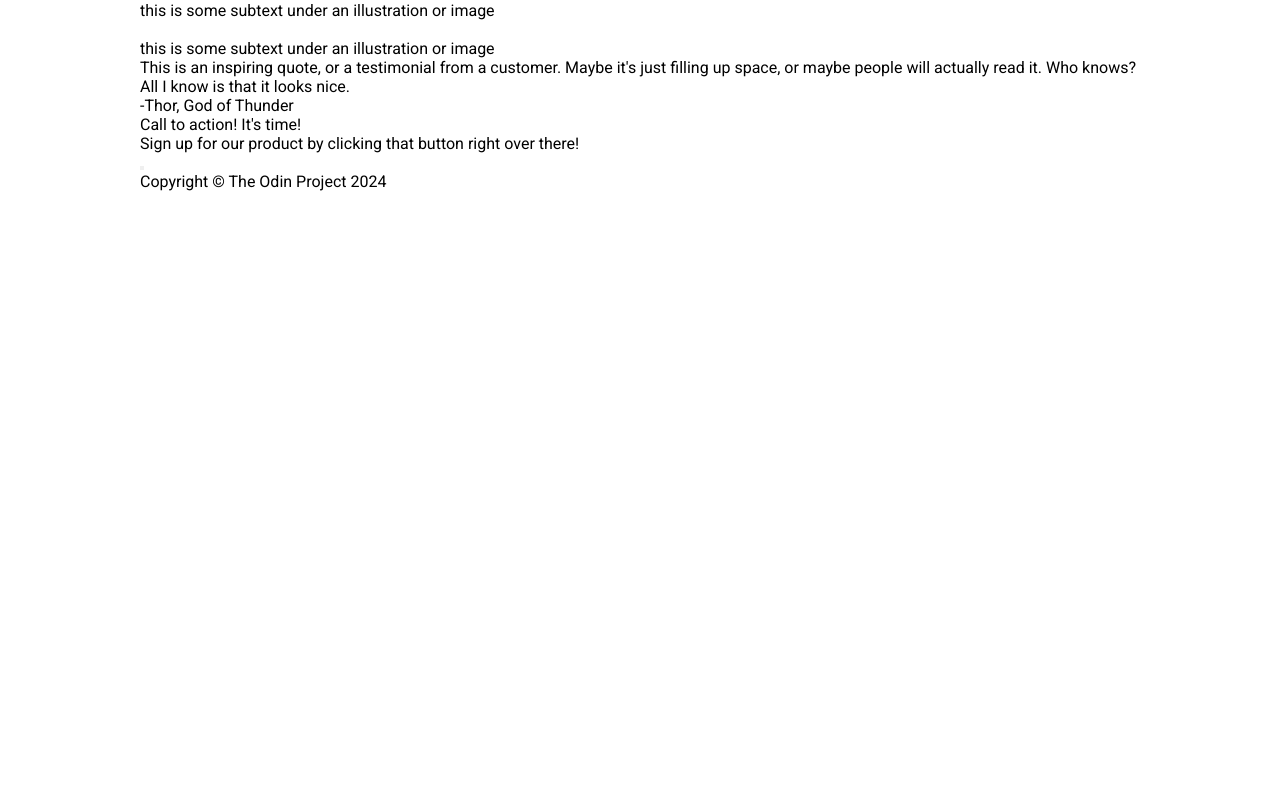
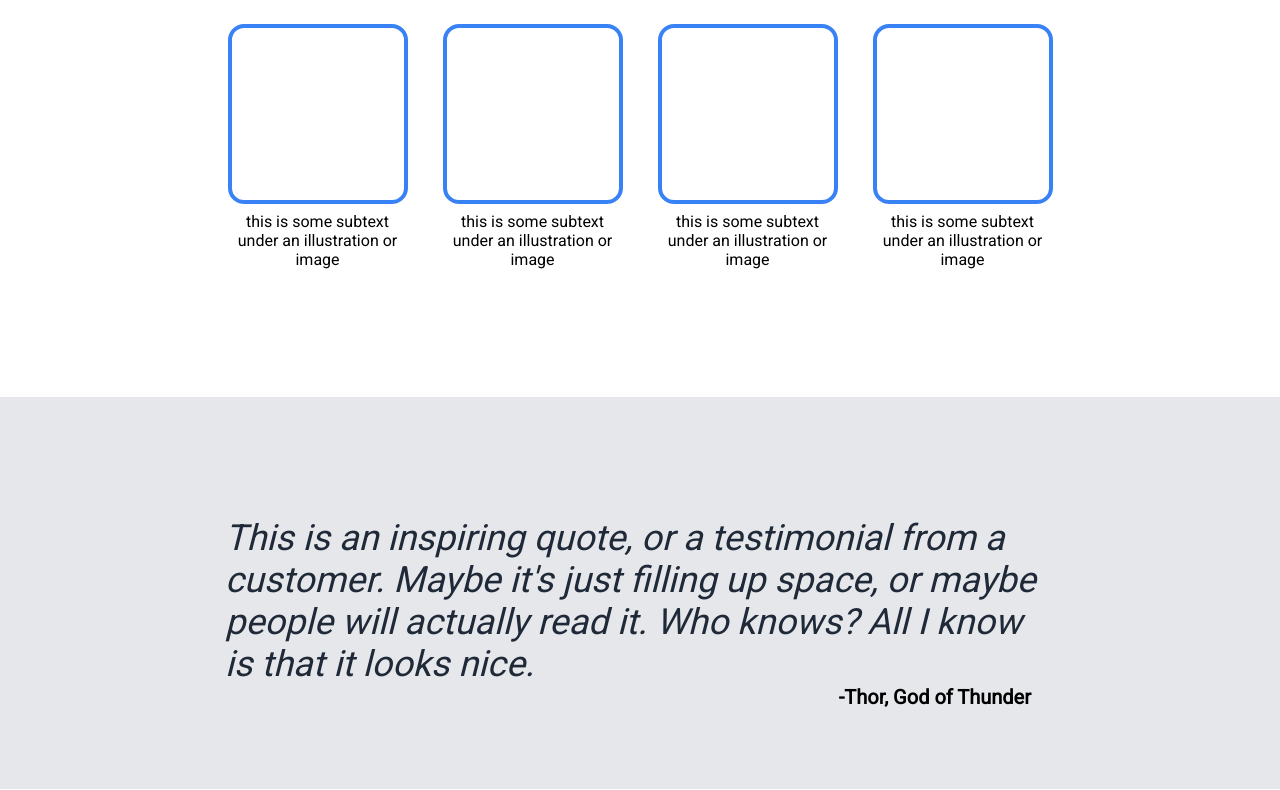
Before and after one commit to lazytryhard96/TOP-landing-page, a plain HTML site: page index.html in a window 1280 px wide. Shown: the part 560-1350 px from the top of the page. Before the commit the page ends 800 px from the top, so only its background shows below. Drawn offline with Linux system fonts and the light colour scheme.

Commit message:
feat: Complete index.html and styles.css

```diff
--- a/index.html
+++ b/index.html
@@ -25,7 +25,7 @@
             <div class="hero-left">
                 <h1>This website is awesome</h1>
                 <p>This website has some subtex that goes here under the main title. It's smaller font and color is lower contrast.</p>
-                <button class="sign-up">Sign up</button>
+                <button class="sign-up-btn">Sign up</button>
             </div>
             <div class="hero-right">
                 This is placeholder for an image.
@@ -36,20 +36,20 @@
         <div class="boxes-container">
             <h2>Some random information.</h2>
             <div class="box-container">
-                <div class="box-one">
-                    <img src="" alt="">
+                <div class="box">
+                    <div class="box-image"></div>
                     <p>this is some subtext under an illustration or image</p>
                 </div>
-                <div class="box-two">
-                    <img src="" alt="">
+                <div class="box">
+                    <div class="box-image"></div>
                     <p>this is some subtext under an illustration or image</p>
                 </div>
-                <div class="box-three">
-                    <img src="" alt="">
+                <div class="box">
+                    <div class="box-image"></div>
                     <p>this is some subtext under an illustration or image</p>
                 </div>
-                <div class="box-four">
-                    <img src="" alt="">
+                <div class="box">
+                    <div class="box-image"></div>
                     <p>this is some subtext under an illustration or image</p>
                 </div>
             </div>
@@ -68,11 +68,11 @@
                 <p>Sign up for our product by clicking that button right over there!</p>
             </div>
             <div class="sign-up-right">
-                <button class="sign-up"></button>
+                <button class="sign-up-btn" id="btn2">Sign up</button>
             </div>
         </div>
     </section>
-    <footer class="footer">
+    <footer class="footer dark">
         <div class="footer-container">Copyright © The Odin Project 2024</div>
     </footer>
 </body>
--- a/styles.css
+++ b/styles.css
@@ -81,3 +81,115 @@ header a{
     justify-content: center;
     align-items: center;
 }
+
+.sign-up-btn{
+    color: #e5e7eb;
+    background-color: #3882f6;
+    font-size: 16px;
+    border: none;
+    border-radius: 8px;
+    padding: 8px 24px;
+    font-weight: 700;
+    margin-top: 12px;
+}
+
+.boxes-container > h2{
+    font-size: 36px;
+    color: #1f2937;
+    font-weight: 900;
+    text-align: center;
+    margin: 40px 0;
+}
+
+.box-container{
+    padding: 0 70px 120px;
+}
+
+.box-container{
+    display: flex;
+}
+
+.box{
+    width: 250px;
+    display: flex;
+    flex-direction: column;
+    justify-content: space-evenly;
+    align-items: center;
+}
+
+.box > p{
+    padding: 8px;
+    width: 200px;
+    text-align: center;
+
+}
+
+.box-image{
+    width: 180px;
+    height: 180px;
+    border: 4px solid #3882f6;
+    border-radius: 16px;
+}
+
+.quote{
+    background-color: #e5e7eb;
+}
+
+.quote-container{
+    display: flex;
+    flex-direction: column;
+    padding: 120px 85px 80px;
+}
+
+.quote-container > :nth-child(1){
+    font-size: 36px;
+    color: #1f2937;
+    font-style: italic;
+    font-weight: 300;
+    text-align: block;
+}
+
+.quote-container > :nth-child(2){
+    align-self: end;
+    margin-right: 24px;
+    font-weight: 700;
+    font-size: 20px;
+}
+
+#btn2{
+    border: 1px solid #e5e7eb;
+    margin-top: 0;
+}
+
+.sign-up{
+    padding: 100px 0;
+}
+
+.sign-up-container{
+    background-color: #3882f6;
+    color:#e5e7eb;
+    font-size: 18px;
+    border-radius: 8px;
+    padding: 40px 120px;
+    display: flex;
+    justify-content: space-between;
+}
+
+.sign-up-left > :nth-child(1){
+    font-weight: 700;
+    font-size: 20px;
+}
+
+.sign-up-right{
+    display: flex;
+    align-items: center;
+}
+
+.footer-container{
+    height: 100px;
+    color:#e5e7eb;
+    font-size: 18px;
+    display: flex;
+    justify-content: center;
+    align-items: center;
+}
```
